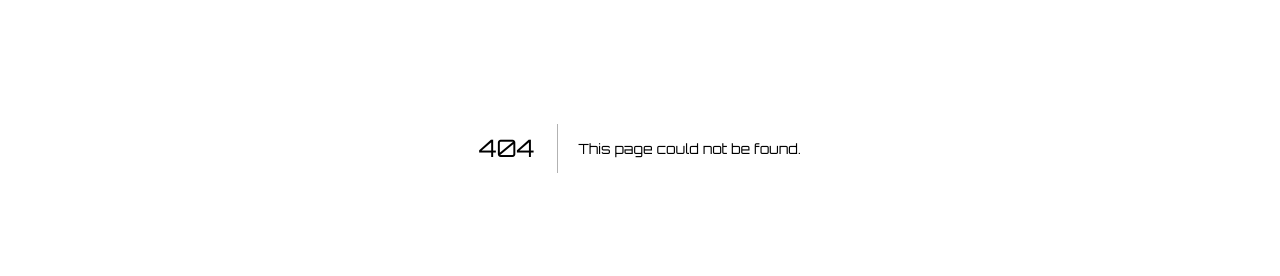
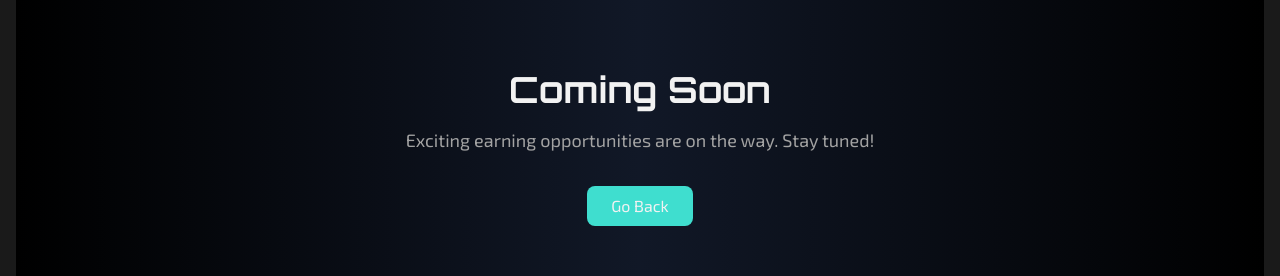
Before and after one commit to cobibean/vMARKET, a Next.js app: page /earn in a window 1280 px wide. Before the commit this address had no page. Shown: the part 349-625 px from the top of the page. Built offline with nearby package versions, Linux system fonts and the light colour scheme; what thirdweb would draw is missing.

Commit message:
added a "coming soon" for the header link - 'earn'

```diff
--- /dev/null
+++ b/src/app/earn/page.tsx
@@ -0,0 +1,22 @@
+"use client";
+
+import React from "react";
+
+const EarnPage: React.FC = () => {
+  return (
+    <main className="flex flex-col items-center justify-center h-screen bg-gradient-to-r from-black via-gray-900 to-black text-foreground">
+      <h1 className="text-4xl font-bold mb-4">Coming Soon</h1>
+      <p className="text-lg text-muted-foreground mb-8">
+        Exciting earning opportunities are on the way. Stay tuned!
+      </p>
+      <button
+        onClick={() => window.history.back()}
+        className="px-6 py-2 bg-primary text-primary-foreground rounded-lg hover:bg-primary/80 transition-all"
+      >
+        Go Back
+      </button>
+    </main>
+  );
+};
+
+export default EarnPage;
```
